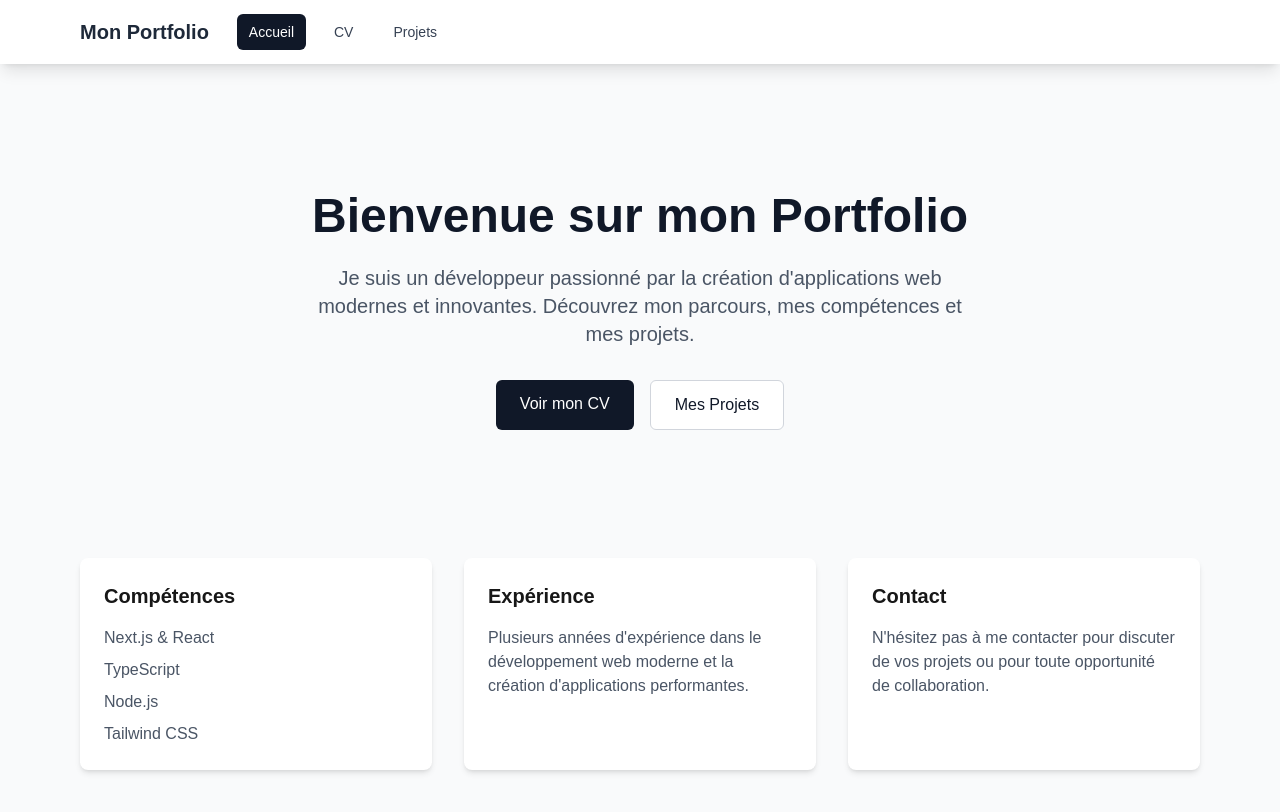
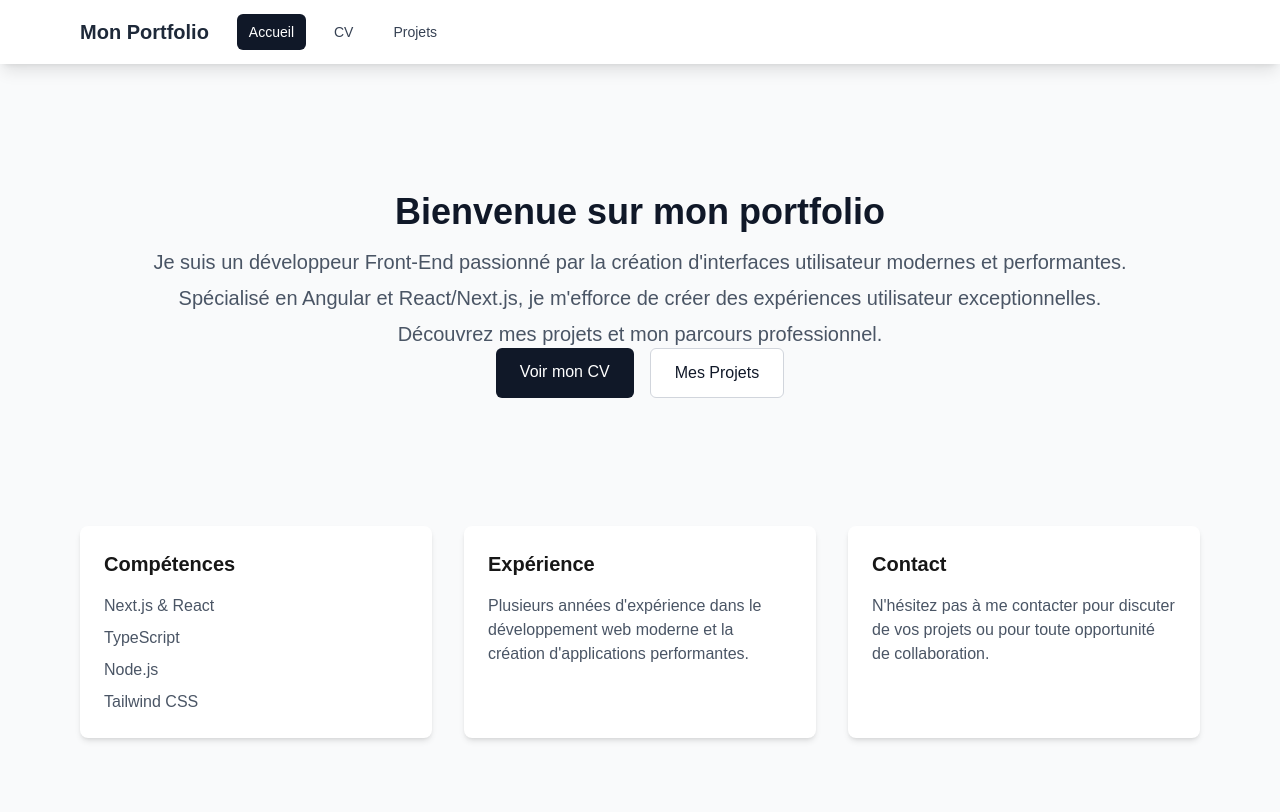
Before and after one commit to EZ3ki33l/portefolio, a Next.js app: page / in a window 1280 px wide. Shown: the top 812 px of the page. Built offline with nearby package versions, Linux system fonts and the light colour scheme.

Commit message:
modif eslint

```diff
--- a/app/cv/page.tsx
+++ b/app/cv/page.tsx
@@ -1,6 +1,7 @@
 "use client";
 
 import { useState } from "react";
+import Image from "next/image";
 import Navbar from "../components/Navbar";
 import SkillBar from "../components/SkillBar";
 import Modal from "../components/Modal";
@@ -21,12 +22,14 @@ export default function CV() {
                 <div className="absolute inset-0 rounded-full bg-gradient-to-r from-blue-400 via-blue-500 to-blue-400 animate-border-rotate"></div>
                 <div className="absolute inset-[3px] rounded-full bg-white"></div>
                 <div className="relative w-full h-full rounded-full overflow-hidden">
-                  <img
+                  <Image
                     src="/profile.png"
                     alt="Romain ROUSSET"
+                    width={160}
+                    height={160}
                     className="w-full h-full object-cover"
                     style={{ imageRendering: "crisp-edges" }}
-                    loading="eager"
+                    priority
                   />
                 </div>
               </div>
@@ -34,9 +37,10 @@ export default function CV() {
             <h1 className="text-4xl font-bold text-gray-900 mb-2">
               Romain ROUSSET
             </h1>
-            <p className="text-xl text-gray-600">
-              Développeur Front-End Junior
-            </p>
+            <div className="text-sm text-gray-600">
+              <p>Développeur Front-End spécialisé en Angular et React/Next.js</p>
+              <p>Passionné par la création d&apos;interfaces utilisateur modernes et performantes</p>
+            </div>
             <div className="mt-4 flex justify-center space-x-6 text-sm">
               <a
                 href="mailto:r.rousset31@gmail.com"
@@ -129,7 +133,7 @@ export default function CV() {
                 <div className="bg-gradient-to-r from-blue-50 to-blue-100 rounded-xl p-6 shadow-sm">
                   <p className="text-gray-700 leading-relaxed">
                     Je suis un développeur front-end passionné par la création
-                    d'interfaces utilisateur modernes et intuitives. Je mets à
+                    d&apos;interfaces utilisateur modernes et intuitives. Je mets à
                     profit mes compétences en HTML, CSS et JavaScript pour
                     concevoir des sites web et des applications web performantes
                     et esthétiques.
--- a/app/page.tsx
+++ b/app/page.tsx
@@ -6,12 +6,17 @@ export default function Home() {
       <Navbar />
       <div className="max-w-6xl mx-auto px-4 py-12">
         <section className="text-center py-20">
-          <h1 className="text-5xl font-bold text-gray-900 mb-6">
-            Bienvenue sur mon Portfolio
+          <h1 className="text-4xl font-bold text-gray-900">
+            Bienvenue sur mon portfolio
           </h1>
-          <p className="text-xl text-gray-600 mb-8 max-w-2xl mx-auto">
-            Je suis un développeur passionné par la création d'applications web modernes
-            et innovantes. Découvrez mon parcours, mes compétences et mes projets.
+          <p className="mt-4 text-xl text-gray-600">
+            Je suis un développeur Front-End passionné par la création d&apos;interfaces utilisateur modernes et performantes.
+          </p>
+          <p className="mt-2 text-xl text-gray-600">
+            Spécialisé en Angular et React/Next.js, je m&apos;efforce de créer des expériences utilisateur exceptionnelles.
+          </p>
+          <p className="mt-2 text-xl text-gray-600">
+            Découvrez mes projets et mon parcours professionnel.
           </p>
           <div className="flex justify-center space-x-4">
             <a
@@ -42,14 +47,14 @@ export default function Home() {
           <div className="bg-white p-6 rounded-lg shadow-md">
             <h2 className="text-xl font-semibold mb-4">Expérience</h2>
             <p className="text-gray-600">
-              Plusieurs années d'expérience dans le développement web moderne
-              et la création d'applications performantes.
+              Plusieurs années d&apos;expérience dans le développement web moderne
+              et la création d&apos;applications performantes.
             </p>
           </div>
           <div className="bg-white p-6 rounded-lg shadow-md">
             <h2 className="text-xl font-semibold mb-4">Contact</h2>
             <p className="text-gray-600">
-              N'hésitez pas à me contacter pour discuter de vos projets
+              N&apos;hésitez pas à me contacter pour discuter de vos projets
               ou pour toute opportunité de collaboration.
             </p>
           </div>
--- a/app/projets/page.tsx
+++ b/app/projets/page.tsx
@@ -9,19 +9,28 @@ interface GitHubRepo {
   html_url: string;
   stargazers_count: number;
   languages_url: string;
-  languages: {
-    name: string;
-    percentage: number;
-  }[];
 }
 
 interface GitHubLanguages {
   [key: string]: number;
 }
 
+interface Language {
+  name: string;
+  percentage: number;
+}
+
+interface RepoWithLanguages extends GitHubRepo {
+  languages: Language[];
+}
+
+interface LanguageData {
+  [key: string]: number;
+}
+
 export default function Projets() {
   const [loading, setLoading] = useState(true);
-  const [repos, setRepos] = useState<GitHubRepo[]>([]);
+  const [repos, setRepos] = useState<RepoWithLanguages[]>([]);
   const [error, setError] = useState<string | null>(null);
 
   useEffect(() => {
@@ -36,7 +45,7 @@ export default function Projets() {
 
         // Pour chaque repository, récupérer les langages
         const reposWithLanguages = await Promise.all(
-          reposData.map(async (repo: any) => {
+          reposData.map(async (repo: GitHubRepo) => {
             const languagesResponse = await fetch(repo.languages_url);
             const languagesData: GitHubLanguages = await languagesResponse.json();
 
@@ -48,12 +57,9 @@ export default function Projets() {
             }));
 
             return {
-              name: repo.name,
-              description: repo.description,
-              html_url: repo.html_url,
-              stargazers_count: repo.stargazers_count,
+              ...repo,
               languages
-            };
+            } as RepoWithLanguages;
           })
         );
 
@@ -68,6 +74,21 @@ export default function Projets() {
 
     fetchRepos();
   }, []);
+
+  const fetchLanguageStats = async (repoName: string): Promise<LanguageData> => {
+    try {
+      const response = await fetch(
+        `https://api.github.com/repos/rrous/${repoName}/languages`
+      );
+      if (!response.ok) {
+        throw new Error("Erreur lors de la récupération des statistiques de langage");
+      }
+      return await response.json();
+    } catch (error) {
+      console.error("Erreur:", error);
+      return {};
+    }
+  };
 
   return (
     <main className="min-h-screen bg-gradient-to-br from-gray-50 to-gray-100">
```
